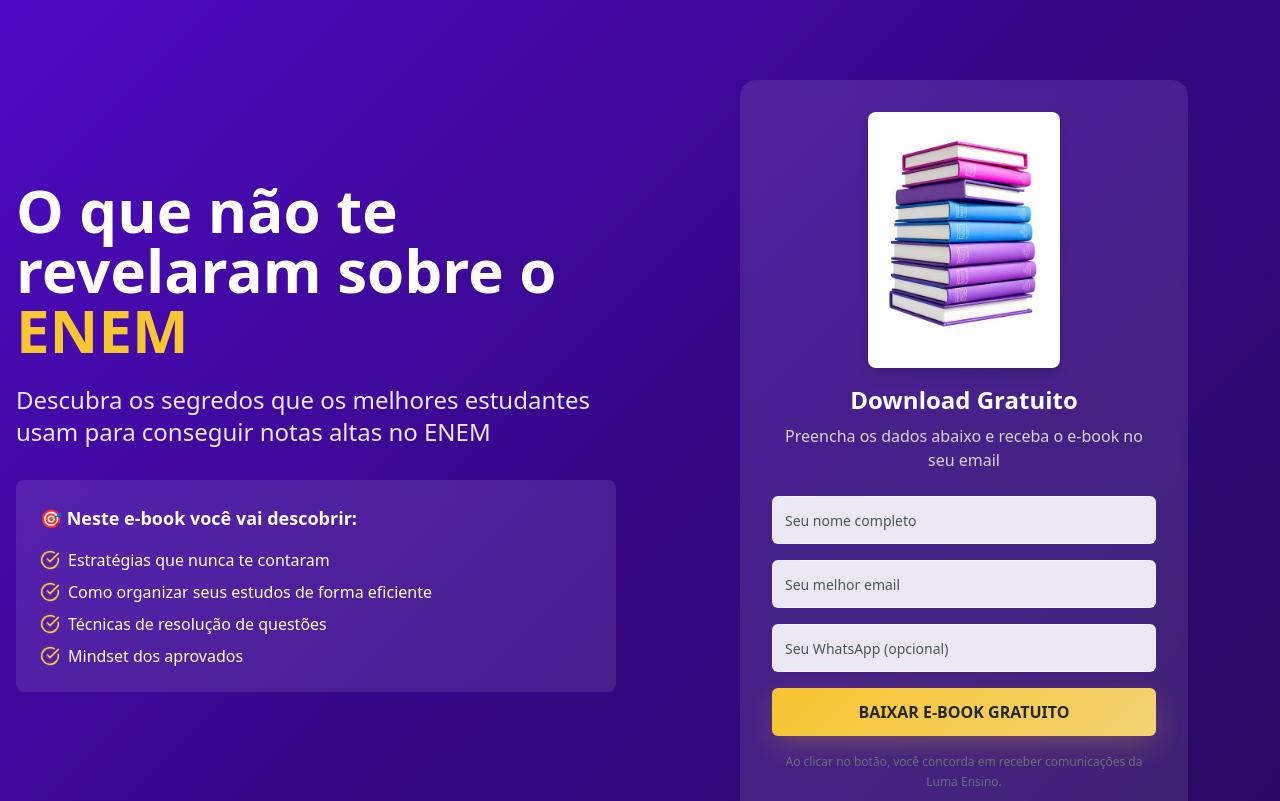
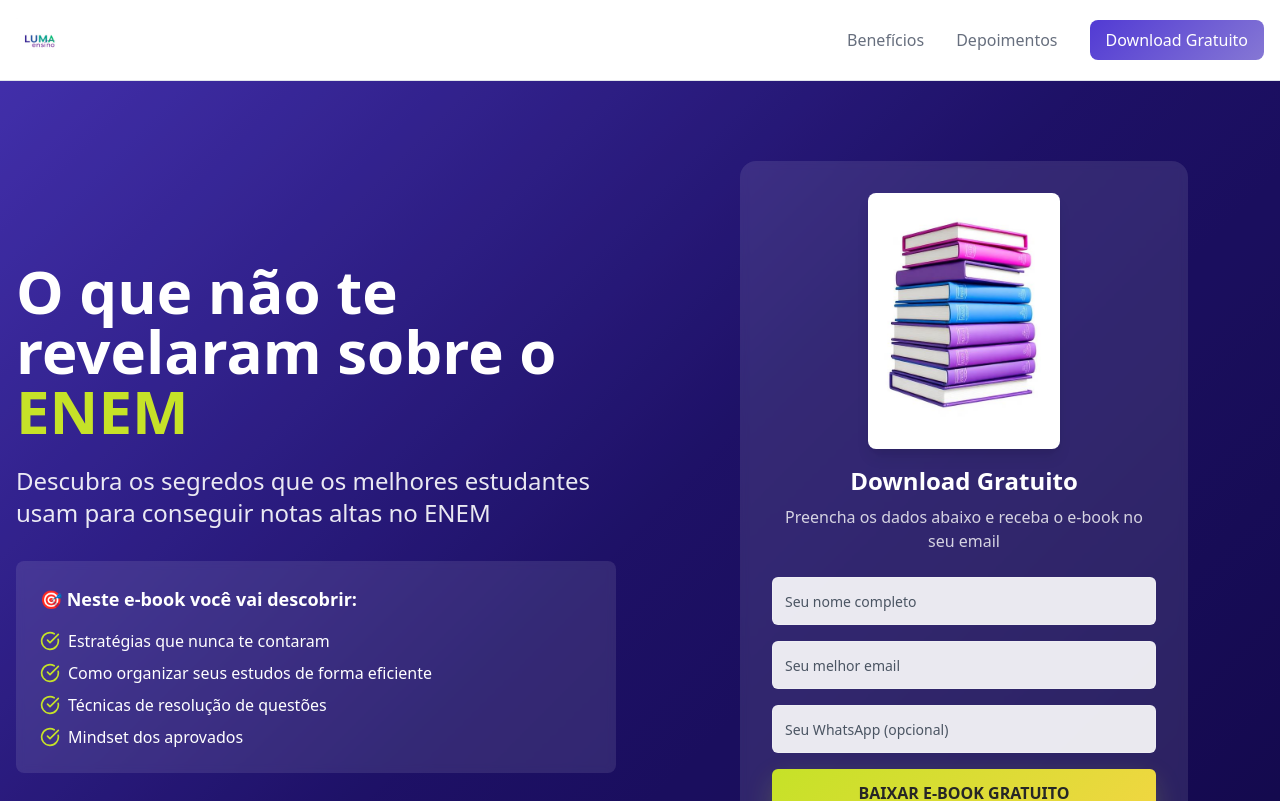
Before and after one commit to juliobonella1/luma-enem-secrets, a React (Vite) app: page / in a window 1280 px wide. Shown: the top 801 px of the page. Built offline with nearby package versions, Linux system fonts and the light colour scheme.

Commit message:
Reestruturar página com novos assets
Reestruturada a landing page utilizando os novos assets fornecidos, incluindo a paleta de cores atualizada e o logo da Luma Ensino.

```diff
--- a/src/components/Header.tsx
+++ b/src/components/Header.tsx
@@ -1,15 +1,46 @@
-import lumaLogo from "@/assets/luma-logo.png";
+import lumaLogoDark from "@/assets/luma-logo-dark.png";
+import lumaLogoWhite from "@/assets/luma-logo-white.png";
 
 export function Header() {
   return (
-    <header className="bg-background/95 backdrop-blur supports-[backdrop-filter]:bg-background/60 border-b sticky top-0 z-50">
-      <div className="container mx-auto px-3 sm:px-4 py-2 sm:py-3 md:py-4">
-        <div className="flex items-center justify-center">
-          <img
-            src={lumaLogo}
-            alt="Luma Ensino"
-            className="h-6 sm:h-8 md:h-10 lg:h-12 w-auto"
-          />
+    <header className="bg-background/95 backdrop-blur-sm border-b border-border sticky top-0 z-50">
+      <div className="container mx-auto px-3 sm:px-4 py-3 sm:py-4">
+        <div className="flex items-center justify-between">
+          <div className="flex items-center">
+            {/* Logo for light mode */}
+            <img
+              src={lumaLogoDark}
+              alt="Luma Ensino"
+              className="h-8 sm:h-10 md:h-12 w-auto dark:hidden"
+            />
+            {/* Logo for dark mode */}
+            <img
+              src={lumaLogoWhite}
+              alt="Luma Ensino"
+              className="h-8 sm:h-10 md:h-12 w-auto hidden dark:block"
+            />
+          </div>
+
+          <nav className="hidden md:flex items-center space-x-6 lg:space-x-8">
+            <a
+              href="#beneficios"
+              className="text-sm lg:text-base text-muted-foreground hover:text-primary transition-colors"
+            >
+              Benefícios
+            </a>
+            <a
+              href="#depoimentos"
+              className="text-sm lg:text-base text-muted-foreground hover:text-primary transition-colors"
+            >
+              Depoimentos
+            </a>
+            <a
+              href="#download"
+              className="text-sm lg:text-base bg-gradient-primary text-primary-foreground px-4 py-2 rounded-lg hover:shadow-primary transition-all"
+            >
+              Download Gratuito
+            </a>
+          </nav>
         </div>
       </div>
     </header>
--- a/src/index.css
+++ b/src/index.css
@@ -17,21 +17,25 @@ All colors MUST be HSL.
     --popover: 0 0% 100%;
     --popover-foreground: 220 25% 15%;
 
-    /* Luma Ensino Brand Colors - Professional Purple */
-    --primary: 262 90% 50%; /* Roxo institucional da Luma */
+    /* Luma Ensino Brand Colors - Authentic Palette */
+    --primary: 249 64% 53%; /* #6256A6 - Roxo principal da Luma */
     --primary-foreground: 0 0% 100%;
-    --primary-light: 262 75% 65%;
-    --primary-dark: 262 90% 35%;
+    --primary-light: 249 52% 65%; /* #442C8B - Roxo médio */
+    --primary-dark: 249 72% 29%; /* #33256A - Roxo escuro */
 
     /* Luma Ensino Brand Colors - Secondary */
-    --secondary: 45 93% 58%; /* Amarelo complementar */
+    --secondary: 69 76% 52%; /* #B2D235 - Verde vibrante */
     --secondary-foreground: 0 0% 15%;
-    --secondary-light: 45 85% 70%;
+    --secondary-light: 51 86% 60%; /* #F5D944 - Amarelo complementar */
+
+    /* Luma Ensino Brand Colors - Accent */
+    --accent-cyan: 187 70% 52%; /* #4CC0AD - Verde azulado */
+    --accent-blue: 187 76% 53%; /* #3EC2CF - Azul claro */
 
     --muted: 220 15% 96%;
     --muted-foreground: 220 10% 45%;
 
-    --accent: 45 93% 58%;
+    --accent: 69 76% 52%; /* Verde Luma */
     --accent-foreground: 0 0% 100%;
 
     --destructive: 0 84% 60%;
@@ -39,14 +43,15 @@ All colors MUST be HSL.
 
     --border: 220 20% 90%;
     --input: 220 20% 95%;
-    --ring: 262 90% 50%;
+    --ring: 249 64% 53%;
 
     /* Custom Luma Brand Variables */
-    --gradient-primary: linear-gradient(135deg, hsl(262 90% 50%), hsl(262 75% 65%));
-    --gradient-secondary: linear-gradient(135deg, hsl(45 93% 58%), hsl(45 85% 70%));
-    --gradient-hero: linear-gradient(135deg, hsl(262 90% 50%), hsl(262 90% 35%), hsl(262 80% 25%));
-    --shadow-primary: 0 10px 30px -5px hsl(262 90% 50% / 0.3);
-    --shadow-secondary: 0 10px 30px -5px hsl(45 93% 58% / 0.3);
+    --gradient-primary: linear-gradient(135deg, hsl(249 64% 53%), hsl(249 52% 65%));
+    --gradient-secondary: linear-gradient(135deg, hsl(69 76% 52%), hsl(51 86% 60%));
+    --gradient-hero: linear-gradient(135deg, hsl(249 64% 53%), hsl(249 72% 29%), hsl(249 80% 20%));
+    --gradient-accent: linear-gradient(135deg, hsl(187 70% 52%), hsl(187 76% 53%));
+    --shadow-primary: 0 10px 30px -5px hsl(249 64% 53% / 0.3);
+    --shadow-secondary: 0 10px 30px -5px hsl(69 76% 52% / 0.3);
 
     --radius: 0.5rem;
 
@@ -77,19 +82,22 @@ All colors MUST be HSL.
     --popover: 220 25% 10%;
     --popover-foreground: 0 0% 95%;
 
-    --primary: 262 75% 65%;
+    --primary: 249 52% 65%;
     --primary-foreground: 0 0% 100%;
-    --primary-light: 262 60% 80%;
-    --primary-dark: 262 75% 50%;
+    --primary-light: 249 40% 75%;
+    --primary-dark: 249 64% 53%;
 
-    --secondary: 45 88% 65%;
+    --secondary: 69 66% 62%;
     --secondary-foreground: 0 0% 10%;
-    --secondary-light: 45 80% 75%;
+    --secondary-light: 51 76% 70%;
+
+    --accent-cyan: 187 60% 62%;
+    --accent-blue: 187 66% 63%;
 
     --muted: 220 25% 15%;
     --muted-foreground: 220 10% 65%;
 
-    --accent: 45 88% 65%;
+    --accent: 69 66% 62%;
     --accent-foreground: 0 0% 100%;
 
     --destructive: 0 75% 55%;
@@ -97,13 +105,14 @@ All colors MUST be HSL.
 
     --border: 220 25% 20%;
     --input: 220 25% 15%;
-    --ring: 262 75% 65%;
+    --ring: 249 52% 65%;
 
-    --gradient-primary: linear-gradient(135deg, hsl(262 75% 65%), hsl(262 60% 80%));
-    --gradient-secondary: linear-gradient(135deg, hsl(45 88% 65%), hsl(45 80% 75%));
-    --gradient-hero: linear-gradient(135deg, hsl(262 75% 65%), hsl(262 75% 50%), hsl(262 65% 40%));
-    --shadow-primary: 0 10px 30px -5px hsl(262 75% 65% / 0.4);
-    --shadow-secondary: 0 10px 30px -5px hsl(45 88% 65% / 0.4);
+    --gradient-primary: linear-gradient(135deg, hsl(249 52% 65%), hsl(249 40% 75%));
+    --gradient-secondary: linear-gradient(135deg, hsl(69 66% 62%), hsl(51 76% 70%));
+    --gradient-hero: linear-gradient(135deg, hsl(249 52% 65%), hsl(249 64% 53%), hsl(249 72% 40%));
+    --gradient-accent: linear-gradient(135deg, hsl(187 60% 62%), hsl(187 66% 63%));
+    --shadow-primary: 0 10px 30px -5px hsl(249 52% 65% / 0.4);
+    --shadow-secondary: 0 10px 30px -5px hsl(69 66% 62% / 0.4);
     --sidebar-background: 240 5.9% 10%;
     --sidebar-foreground: 240 4.8% 95.9%;
     --sidebar-primary: 224.3 76.3% 48%;
--- a/src/pages/Index.tsx
+++ b/src/pages/Index.tsx
@@ -1,14 +1,16 @@
 import { EbookForm } from "@/components/EbookForm";
 import { TestimonialCard } from "@/components/TestimonialCard";
+import { Header } from "@/components/Header";
 import { Button } from "@/components/ui/button";
 import { Card } from "@/components/ui/card";
-import { CheckCircle, Download, Users, Trophy, Clock, Star } from "lucide-react";
+import { CheckCircle, Download, Users, Trophy, Clock, Star, BookOpen } from "lucide-react";
 import heroImage from "@/assets/hero-enem.jpg";
 import ebookCover from "@/assets/books-stack.png";
 
 const Index = () => {
   return (
     <div className="min-h-screen bg-background">
+      <Header />
 
       {/* Hero Section */}
       <section className="relative bg-gradient-hero overflow-hidden">
@@ -69,7 +71,7 @@ const Index = () => {
       </section>
 
       {/* Benefits Section */}
-      <section className="py-8 sm:py-12 md:py-16 lg:py-20 bg-muted/30">
+      <section id="beneficios" className="py-8 sm:py-12 md:py-16 lg:py-20 bg-muted/30">
         <div className="container mx-auto px-3 sm:px-4">
           <div className="text-center mb-8 sm:mb-12 lg:mb-16">
             <h2 className="text-xl sm:text-2xl md:text-3xl lg:text-4xl font-bold mb-2 sm:mb-3 md:mb-4 px-4">
@@ -81,7 +83,7 @@ const Index = () => {
           </div>
 
           <div className="grid grid-cols-1 sm:grid-cols-2 lg:grid-cols-3 gap-4 sm:gap-6 lg:gap-8">
-            <Card className="p-4 sm:p-6 lg:p-8 text-center hover:shadow-lg transition-shadow">
+            <Card className="p-4 sm:p-6 lg:p-8 text-center hover:shadow-lg transition-shadow hover:shadow-primary">
               <div className="w-12 h-12 sm:w-16 sm:h-16 bg-gradient-primary rounded-full flex items-center justify-center mx-auto mb-4 sm:mb-6">
                 <Users className="w-6 h-6 sm:w-8 sm:h-8 text-white" />
               </div>
@@ -91,7 +93,7 @@ const Index = () => {
               </p>
             </Card>
 
-            <Card className="p-4 sm:p-6 lg:p-8 text-center hover:shadow-lg transition-shadow">
+            <Card className="p-4 sm:p-6 lg:p-8 text-center hover:shadow-lg transition-shadow hover:shadow-secondary">
               <div className="w-12 h-12 sm:w-16 sm:h-16 bg-gradient-secondary rounded-full flex items-center justify-center mx-auto mb-4 sm:mb-6">
                 <Trophy className="w-6 h-6 sm:w-8 sm:h-8 text-white" />
               </div>
@@ -101,8 +103,8 @@ const Index = () => {
               </p>
             </Card>
 
-            <Card className="p-4 sm:p-6 lg:p-8 text-center hover:shadow-lg transition-shadow sm:col-span-2 lg:col-span-1">
-              <div className="w-12 h-12 sm:w-16 sm:h-16 bg-gradient-primary rounded-full flex items-center justify-center mx-auto mb-4 sm:mb-6">
+            <Card className="p-4 sm:p-6 lg:p-8 text-center hover:shadow-lg transition-shadow hover:shadow-primary sm:col-span-2 lg:col-span-1">
+              <div className="w-12 h-12 sm:w-16 sm:h-16 bg-gradient-accent rounded-full flex items-center justify-center mx-auto mb-4 sm:mb-6">
                 <Clock className="w-6 h-6 sm:w-8 sm:h-8 text-white" />
               </div>
               <h3 className="text-base sm:text-lg md:text-xl font-semibold mb-2 sm:mb-3 md:mb-4">Resultados Rápidos</h3>
@@ -115,7 +117,7 @@ const Index = () => {
       </section>
 
       {/* Testimonials */}
-      <section className="py-8 sm:py-12 md:py-16 lg:py-20">
+      <section id="depoimentos" className="py-8 sm:py-12 md:py-16 lg:py-20">
         <div className="container mx-auto px-3 sm:px-4">
           <div className="text-center mb-8 sm:mb-12 lg:mb-16">
             <h2 className="text-xl sm:text-2xl md:text-3xl lg:text-4xl font-bold mb-2 sm:mb-3 md:mb-4 px-4">
@@ -152,7 +154,7 @@ const Index = () => {
       </section>
 
       {/* CTA Section */}
-      <section className="py-8 sm:py-12 md:py-16 lg:py-20 bg-gradient-hero">
+      <section id="download" className="py-8 sm:py-12 md:py-16 lg:py-20 bg-gradient-hero">
         <div className="container mx-auto px-3 sm:px-4 text-center">
           <div className="max-w-3xl mx-auto text-white">
             <h2 className="text-xl sm:text-2xl md:text-3xl lg:text-4xl font-bold mb-3 sm:mb-4 md:mb-6 px-4">
--- a/tailwind.config.ts
+++ b/tailwind.config.ts
@@ -69,7 +69,8 @@ export default {
 			backgroundImage: {
 				'gradient-primary': 'var(--gradient-primary)',
 				'gradient-secondary': 'var(--gradient-secondary)',
-				'gradient-hero': 'var(--gradient-hero)'
+				'gradient-hero': 'var(--gradient-hero)',
+				'gradient-accent': 'var(--gradient-accent)'
 			},
 			boxShadow: {
 				'primary': 'var(--shadow-primary)',
```
Also changed, not shown: src/assets/luma-logo-dark.png (added), src/assets/luma-logo-white.png (added).
